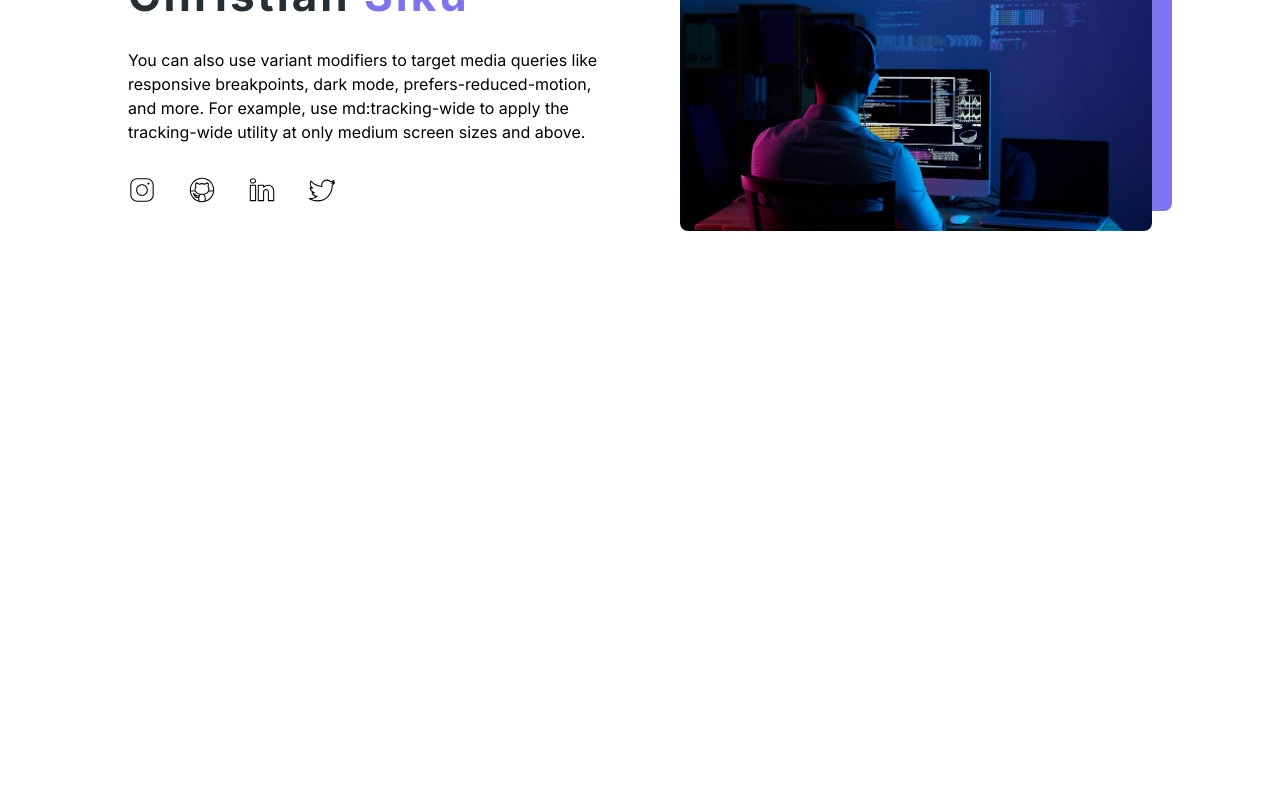
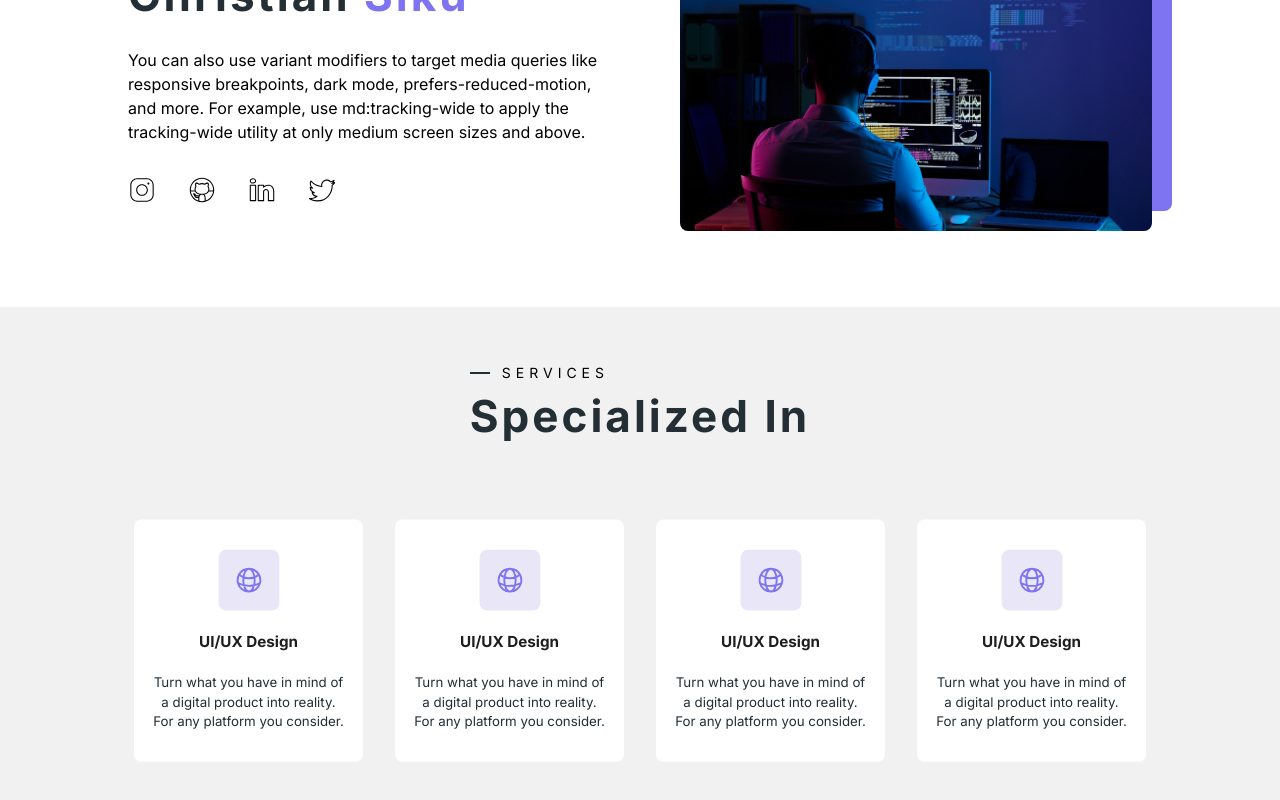
Before and after one commit to Chrissiku/christian-siku, a Next.js app: page / in a window 1280 px wide. Shown: the part 304-1104 px from the top of the page. Before the commit the page ends 800 px from the top, so only its background shows below. Built offline with nearby package versions, Linux system fonts and the light colour scheme.

Commit message:
Implement Services component

```diff
--- a/src/components/Hero.tsx
+++ b/src/components/Hero.tsx
@@ -2,7 +2,6 @@ import React from "react";
 import Section from "./common/Section";
 import Title from "./common/Title";
 import SocialMediaIcons from "./SocialMediaIcons";
-import Image from "next/image";
 import hero from "../assets/hero/heroImage.jpg";
 import ImageBox from "./common/ImageBox";
 
@@ -11,7 +10,7 @@ const Hero = () => {
     <Section>
       <div
         className="w-full mx-auto grid grid-cols-1 md:grid-cols-2 items-center justify-between
-      gap-10 lg:gap-20 md:py-5 lg:py-20"
+      gap-10 lg:gap-20 md:py-5 lg:pt-20"
       >
         <div className="flex flex-col justify-between items-start gap-5">
           <Title label1="my name is" label2="christian" variant="siku" />
--- /dev/null
+++ b/src/components/Services.tsx
@@ -0,0 +1,47 @@
+import React from "react";
+import Section from "./common/Section";
+import Title from "./common/Title";
+import { GlobeAltIcon } from "@heroicons/react/24/outline";
+import P3 from "./common/P3";
+import CardTitle from "./common/CardTitle";
+
+const Services = () => {
+  const card = [1, 2, 3, 4];
+  return (
+    <Section customClassName="bg-light2 dark:bg-transparent">
+      <div className="w-full mx-auto grid grid-cols-1 items-start justify-center gap-10 md:gap-16">
+        <div className="mx-auto">
+          <Title label1="services" label2="specialized in" />
+        </div>
+        <div
+          className="w-full mx-auto grid grid-cols-1 md:grid-cols-2 lg:grid-cols-4 justify-center
+        items-center gap-5"
+        >
+          {card.map((item, index) => (
+            <div
+              key={index}
+              className="bg-white rounded-lg flex flex-col items-center justify-between md:scale-95
+              gap-5 p-5 md:py-8 hover:bg-light4 transition-all duration-300 ease-in-out md:hover:scale-100"
+            >
+              <div className="w-full flex flex-row md:flex-col  items-center justify-between md:gap-5">
+                <div className="text-purple bg-[#e9e6f7] p-4 rounded-lg">
+                  <GlobeAltIcon className=" h-6 w-6 md:h-8 md:w-8" />
+                </div>
+                <CardTitle
+                  label="UI/UX Design"
+                  customClassName="text-dark text-center"
+                />
+              </div>
+              <P3 customClassName="text-cinder text-center">
+                Turn what you have in mind of a digital product into reality.
+                For any platform you consider.
+              </P3>
+            </div>
+          ))}
+        </div>
+      </div>
+    </Section>
+  );
+};
+
+export default Services;
--- a/src/pages/index.tsx
+++ b/src/pages/index.tsx
@@ -1,9 +1,11 @@
 import Header from "@/components/Header";
+import Services from "@/components/Services";
 
 export default function Home() {
   return (
     <>
       <Header />
+      <Services />
     </>
   );
 }
```
